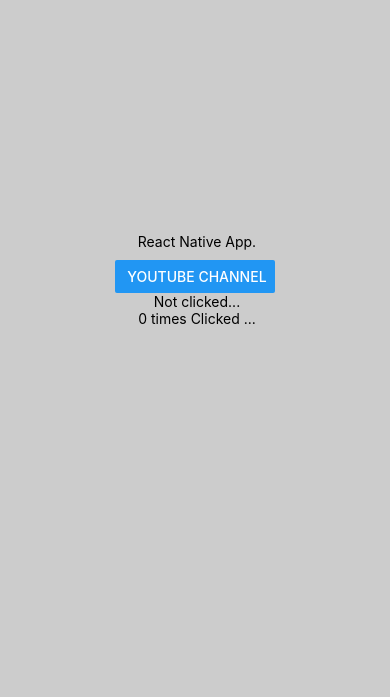
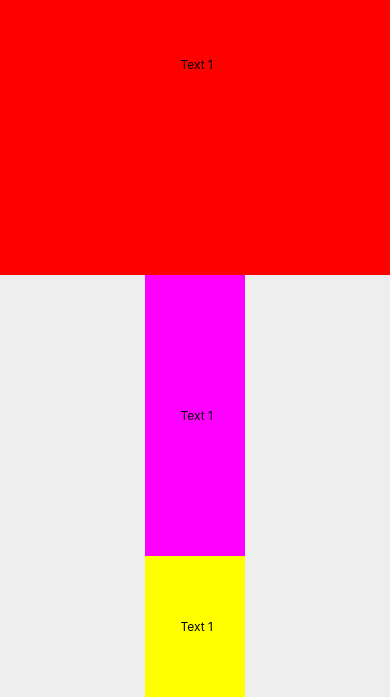
Before and after one commit to sharjeelrajput/reactapp, a React Native app: screen / in a window 390 px wide. Shown: the part 147-844 px from the top of the page. Built offline with nearby package versions, Linux system fonts and the light colour scheme.

Commit message:
Flex Style

```diff
--- a/App.js
+++ b/App.js
@@ -1,36 +1,36 @@
 import { StatusBar } from 'expo-status-bar';
 import { Button, Linking, StyleSheet, Text, View } from 'react-native';
-import React, { useState } from 'react'
-
+import React, { useState } from 'react';
+import HomeStyle from './styles/home-screen';
 
 export default function App() {
   const [authorName, setAuthorName] = useState(' React Native App.') ;
   const [sessionObj, setSessionObj] = useState({ number : 0, title : 'Clicked ...' });
   const [isClicked, setIsClicked] = useState(false)
+
+  const buttonClickHandler = () =>{
+    setAuthorName(" Sharjeel is working on it...");
+    setSessionObj({number : ++sessionObj.number, title : "Clicked ..."});
+    setIsClicked(true);
+  }
+
   return (
-    <View style={styles.container}>
-      <Text style={styles.text}>{authorName}</Text>
-      <Button title=" YouTube Channel" onPress={() => {
-        setAuthorName(" Sharjeel is working on it");
-        setSessionObj({number : ++sessionObj.number, title : "Clicked ..."});
-        setIsClicked(true);
-      }}>
+    <View style={HomeStyle.container}>
+      <View style={[HomeStyle.view1, HomeStyle.centerContent]}>
+        <Text style={HomeStyle.textD}> Text 1</Text>
+      </View>
+      <View style={[HomeStyle.view2, HomeStyle.centerContent]}>
+        <Text style={HomeStyle.textD}> Text 1</Text>
+      </View>
+      <View style={[HomeStyle.view3, HomeStyle.centerContent]}>
+        <Text style={HomeStyle.textD}> Text 1</Text>
+      </View>
+      {/* <Text style={HomeStyle.heading}>{authorName}</Text>
+      <Button title=" YouTube Channel" onPress={buttonClickHandler}>
       </Button>
-      <Text> {isClicked ? 'Button has been clicked' : 'Not clicked...'}</Text>
-      <Text> {sessionObj.number} times {sessionObj.title}</Text>
-      <StatusBar style="auto" />
+      <Text style={HomeStyle.heading2}> {isClicked ? 'Button has been clicked' : 'Not clicked...'}</Text>
+      <Text style={HomeStyle.heading2}> {sessionObj.number} times {sessionObj.title}</Text>
+      <StatusBar style="auto" /> */}
     </View>
   );
 }
-
-const styles = StyleSheet.create({
-  container: {
-    flex: 1,
-    backgroundColor: '#ccc',
-    alignItems: 'center',
-    justifyContent: 'center',
-  },
-  text : {
-    margin: 10
-  }
-});
--- /dev/null
+++ b/styles/home-screen.js
@@ -0,0 +1,50 @@
+import { StyleSheet } from 'react-native';
+const styles = StyleSheet.create({
+    container: {
+      flex: 1,
+      backgroundColor: '#eee',
+      alignItems: 'center',
+      justifyContent: 'center',
+
+    },
+    heading : {
+      margin: 10,
+      fontSize: 24,
+      fontStyle: 'italic',
+    },
+    heading2: {
+       margin: 10,
+      fontSize: 20,
+      fontStyle: 'italic',
+    },
+    centerContent: {
+        justifyContent: 'center',
+        alignItems: 'center',
+    },
+    view1:{
+        flex: 3,
+        width: '100%',
+        height: '100%',
+        backgroundColor: '#ff0000',
+        borderColor: '#fff'
+    },
+    view2:{
+        flex: 2,
+        width: 100,
+        height: 100,
+        backgroundColor: '#ff00ff',
+        borderColor: '#fff'
+    },
+    view3:{
+        flex: 1,
+        width: 100,
+        height: 100,
+        backgroundColor: '#ffff00',
+        borderColor: '#fff',
+    },
+    textD : {
+        fontSize: 12
+    }
+  });
+
+  export default styles;
```
